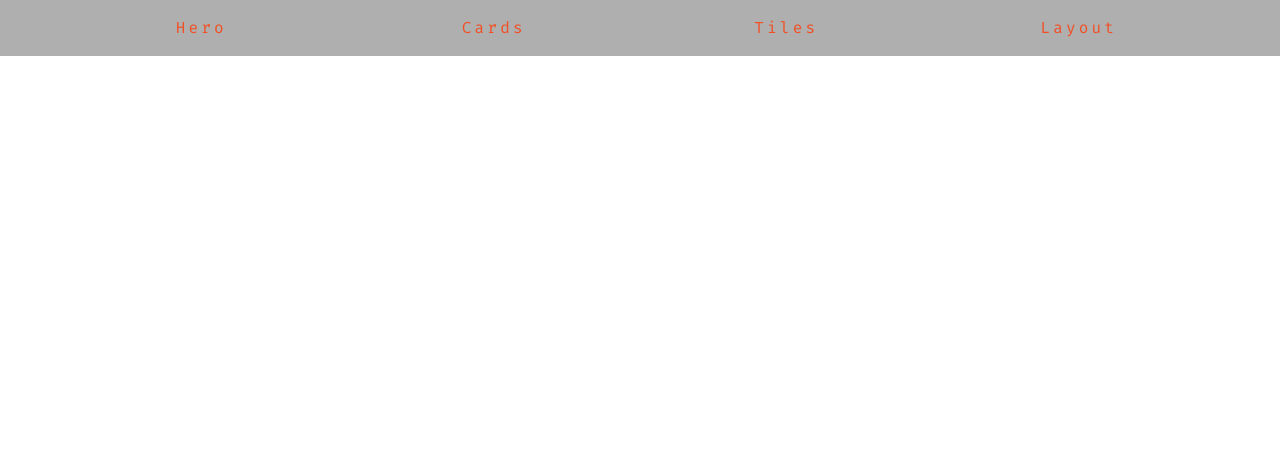
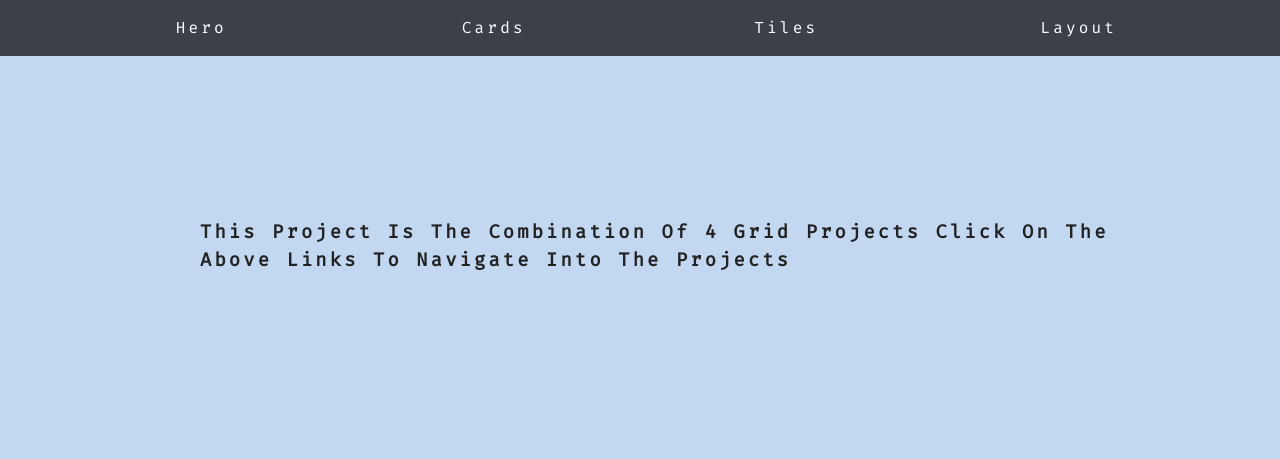
Before and after one commit to Naveen-Polasa/grid-mini-projects, a plain HTML site: page index.html in a window 1280 px wide. Drawn offline with Linux system fonts and the light colour scheme.

Commit message:
update styles

```diff
--- a/index.html
+++ b/index.html
@@ -10,7 +10,7 @@
 <link rel="preconnect" href="https://fonts.gstatic.com" crossorigin>
 <link href="https://fonts.googleapis.com/css2?family=Fira+Code:wght@300;400&display=swap" rel="stylesheet">
     <!-- font-awesome -->
-    <link rel="stylesheet" href="https://cdnjs.cloudflare.com/ajax/libs/font-awesome/6.2.1/css/all.min.css">
+    <link rel="stylesheet" href="fontawesome-free-5.9.0-web/css/all.min.css">
     <!-- styles -->
     <link rel="stylesheet" href="./styles.css">
 </head>
@@ -31,6 +31,11 @@
             </li>
         </ul>
     </nav>
+    <div class="navigate">
+        <h3>
+            This project is the combination of 4 Grid Projects click on the above links to navigate into the projects
+        </h3>
+    </div>
     <!-- <a href="index.html" class="btn"> back to home</a> -->
 </body>
 </html>
--- a/styles.css
+++ b/styles.css
@@ -18,7 +18,7 @@
 body{
     font-family: 'Fira Code', monospace;
     color: var(--mainBlack);
-    background: var(--mainWhite);
+    background: #c2d7f0;
     line-height: 1.5;
 }
 a{
@@ -61,22 +61,22 @@ p{
 }
 /* navbar */
 .main-navbar{
-    background: var(--darkGrey);
+    background: #3C4048;
     padding: 0 2rem;
 }
 .main-navbar li{
     list-style: none;
 }
 .main-navbar a{
+color: var(--mainWhite);
 text-transform: capitalize;
 display: block;
 padding: 1rem 0;
-color: var(--primaryColor);
 letter-spacing: var(--mainSpacing);
 transition: var(--mainTransition);
 }
 .main-navbar a:hover{
-    color: var(--mainBlack);
+    scale: 1.2;
 }
 
 @media screen and (min-width:992px) {
@@ -90,6 +90,23 @@ transition: var(--mainTransition);
 .main-navbar a{
     text-align: center;
 }
+
+.navigate{
+    padding: 30px;
+}
+
+@media screen and (min-width:768px) {
+    .navigate{
+        height: 50vh;
+        padding-left: 200px;
+        padding-right: 150px;
+        display: flex;
+        justify-content: center;
+        align-items: center;
+    }
+}
+
+
 /* hero project */
 .hero-header{
     min-height: 100vh;
@@ -134,12 +151,14 @@ transition: var(--mainTransition);
 .card{
     border: 1px solid var(--darkGrey);
     margin-bottom: 3rem;
+    background: var(--mainWhite);
 }
 .card-info{
     padding: 1rem;
 }
 .card-footer{
-    background: var(--darkGrey);
+    background: var(--mainWhite);
+    border: 0.5px solid var(--darkGrey);
     padding: 0.5rem 1rem;
     display: grid;
     grid-template-columns: repeat(4, 1fr);
@@ -248,7 +267,7 @@ transition: var(--mainTransition);
 
 /* layouts-project */
 .header{
-    background-color: var(--primaryColor);
+    background-color: #3C4048;
     color: var(--mainWhite);
     text-align: center;
     padding: 0.5rem 0;
@@ -278,7 +297,7 @@ transition: var(--mainTransition);
     font-size: 1rem;
 }
 .sidebar{
-    background: var(--primaryColor);
+    background: var(--darkGrey);
     padding: 1rem 0;
     display: grid;
     grid-template-columns: repeat(4, 1fr);
@@ -287,7 +306,7 @@ transition: var(--mainTransition);
     font-size: 1.2rem;
 }
 .sidebar span , a {
-    color: var(--mainWhite);
+    color: var(--mainBlack);
 }
 .footer{
     background: var(--mainBlack);
```
